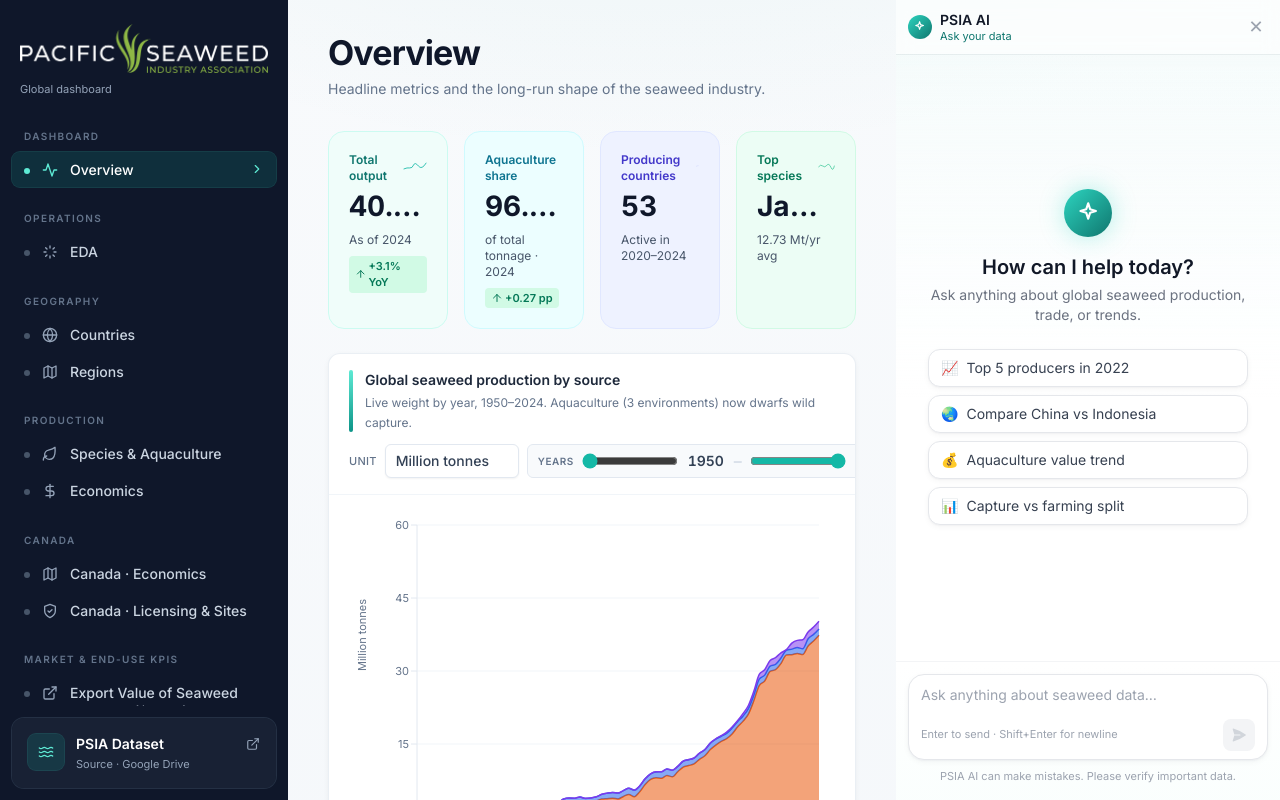
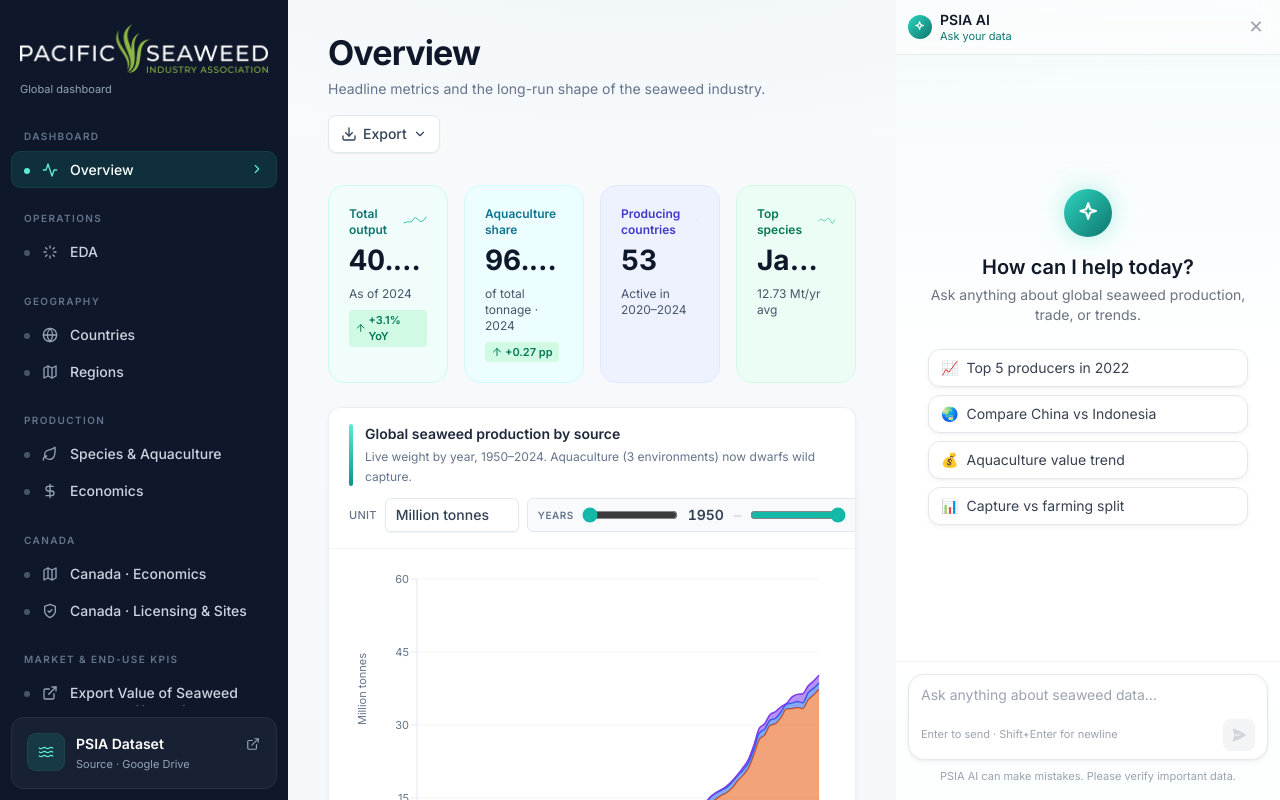
Before and after one commit to pateldhruvkumar/seaweed-industry, a React (Vite) app: page / in a window 1280 px wide. Shown: the top 800 px of the page. Built offline with nearby package versions, Linux system fonts and the light colour scheme.

Commit message:
feat(export): wire ExportMenu and active-tab tracking into App

```diff
--- a/src/App.jsx
+++ b/src/App.jsx
@@ -2,6 +2,8 @@ import { useState, Suspense, lazy } from 'react'
 import Sidebar from './components/layout/Sidebar'
 import Topbar from './components/layout/Topbar'
 import ChatPanel from './components/chat/ChatPanel'
+import ExportMenu from './components/export/ExportMenu'
+import { setActiveTab as setExportActiveTab } from './hooks/useData'
 
 const OverviewTab       = lazy(() => import('./tabs/OverviewTab'))
 const CountriesTab      = lazy(() => import('./tabs/CountriesTab'))
@@ -100,6 +102,10 @@ export default function App() {
   const [activeTab, setActiveTab] = useState('overview')
   const [chatOpen, setChatOpen] = useState(true)
   const tab = TABS[activeTab]
+  // Attribute useData() loads to the current tab (read during export). Calling
+  // the module setter during render runs before child tabs mount, so a freshly
+  // mounted tab's dataset loads are recorded under the correct id.
+  setExportActiveTab(activeTab)
   const TabComponent = tab.Component
 
   return (
@@ -109,10 +115,22 @@ export default function App() {
       <div className="flex-1 flex flex-col min-w-0">
         <main className="flex-1 w-full">
           <div className="max-w-[1400px] mx-auto px-6 lg:px-10 py-8">
-            <Topbar title={tab.title} subtitle={tab.subtitle} />
-            <Suspense fallback={<Loading />}>
-              <TabComponent />
-            </Suspense>
+            <Topbar
+              title={tab.title}
+              subtitle={tab.subtitle}
+              actions={
+                <ExportMenu
+                  tabId={activeTab}
+                  tabTitle={tab.title}
+                  tabSubtitle={tab.subtitle}
+                />
+              }
+            />
+            <div id="tab-content">
+              <Suspense fallback={<Loading />}>
+                <TabComponent />
+              </Suspense>
+            </div>
           </div>
         </main>
       </div>
```
